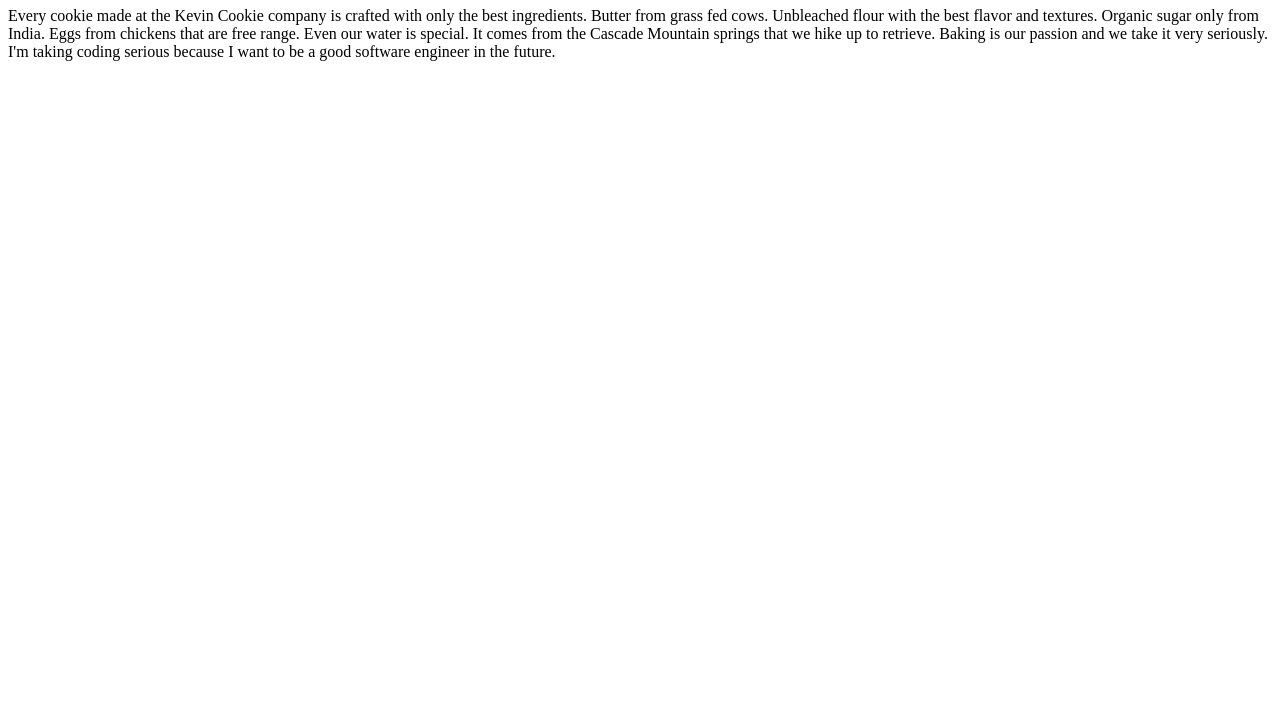
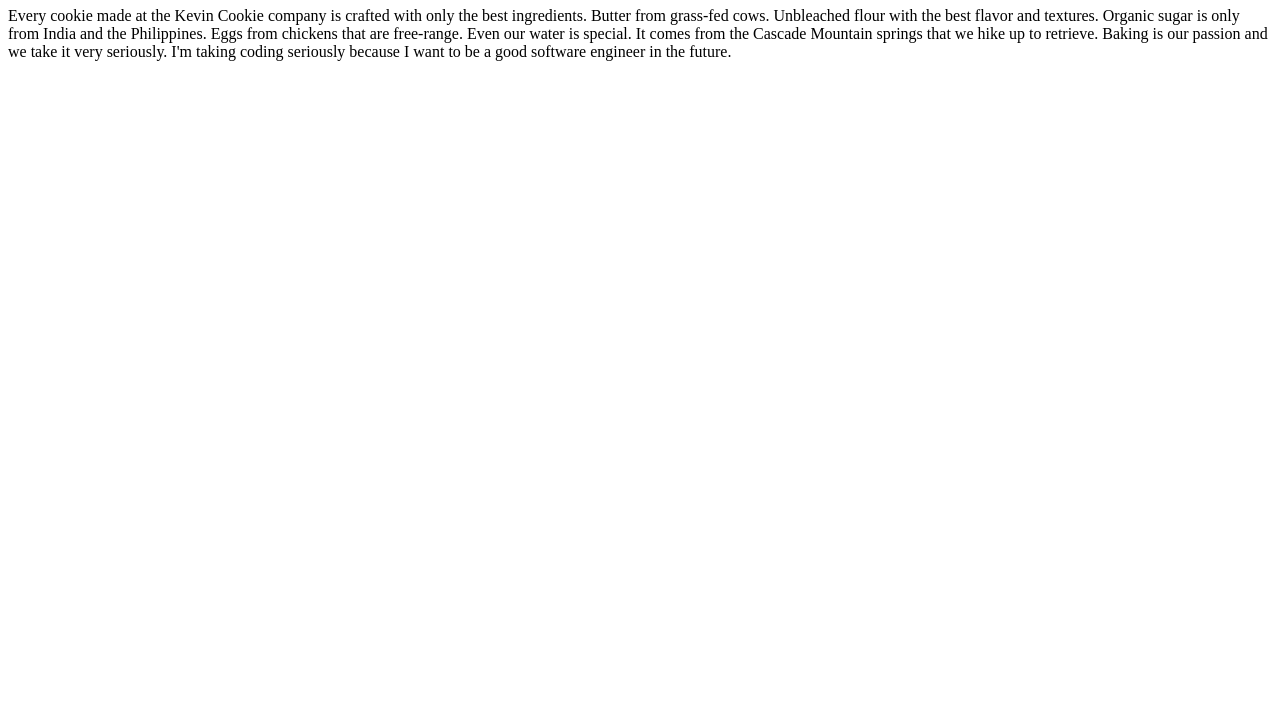
Before and after one commit to Edrubo/git_learning, a plain HTML site: page index.htm in a window 1280 px wide. Shown: the part 73-800 px from the top of the page. Drawn offline with Linux system fonts and the light colour scheme.

Commit message:
Update index.htm

```diff
--- a/index.htm
+++ b/index.htm
@@ -4,6 +4,6 @@
 
 <h1>Deliciousness in every bite!</h1>
 
-<p>Every cookie made at the Kevin Cookie company is crafted with only the best ingredients. Butter from grass fed cows. Unbleached flour with the best flavor and textures. Organic sugar only from India. Eggs from chickens that are free range. Even our water is special. It comes from the Cascade Mountain springs that we hike up to retrieve. Baking is our passion and we take it very seriously. I'm taking coding serious because I want to be a good software engineer in the future.</p>
+<p>Every cookie made at the Kevin Cookie company is crafted with only the best ingredients. Butter from grass-fed cows. Unbleached flour with the best flavor and textures. Organic sugar is only from India and the Philippines. Eggs from chickens that are free-range. Even our water is special. It comes from the Cascade Mountain springs that we hike up to retrieve. Baking is our passion and we take it very seriously. I'm taking coding seriously because I want to be a good software engineer in the future.</p>
 </body>
 </html>
```
